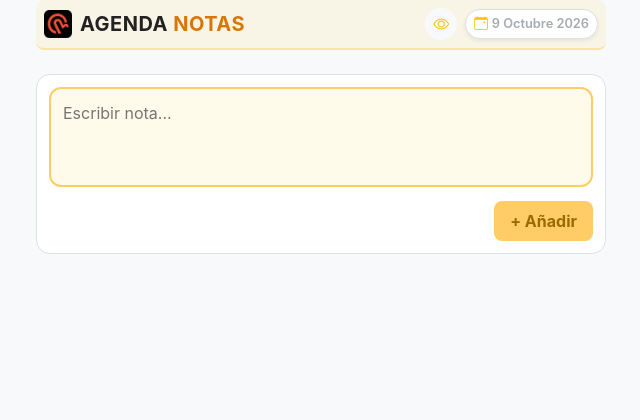
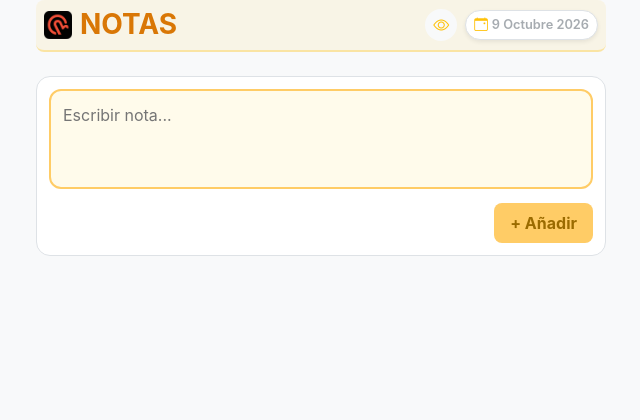
Before and after one commit to jongelai/notegeli, a Flask app: page / in a window 1280 px wide. Shown: the top 420 px of the page, without its empty margins (319-959 px from the left). Run offline with Flask 3, Linux system fonts and the light colour scheme.

Commit message:
deploy 09-10-2026 21-27-09

```diff
--- a/templates/index.html
+++ b/templates/index.html
@@ -31,8 +31,8 @@
 <div class="header-mini d-flex align-items-center justify-content-between mb-4 p-2 rounded-3" style="background: rgba(255, 193, 7, 0.08); border-bottom: 2px solid rgba(255, 193, 7, 0.3);">
     <div class="d-flex align-items-center gap-2">
         <img src="{{ url_for('static', filename='icons/512.png') }}" class="logo-mini" style="height: 28px; width: 28px; object-fit: contain;">
-        <h4 class="m-0 fw-bold" style="font-size: 1.25rem; letter-spacing: 0.5px; color: #222;">
-            AGENDA <span style="color: #d97706;">NOTAS</span>
+        <h4 >
+             <span style="color: #d97706; font-size: 1.75rem; font-weight: bold;">NOTAS</span>
         </h4>
     </div>
 
```
